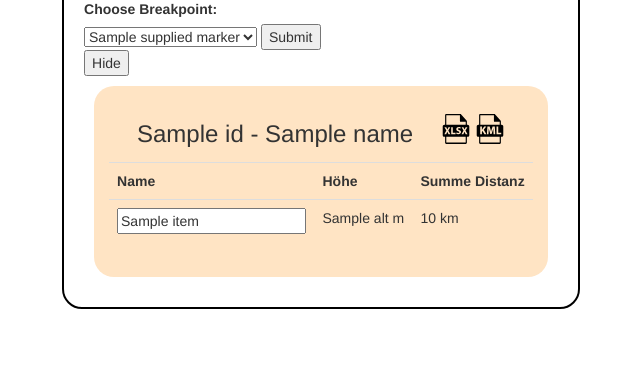
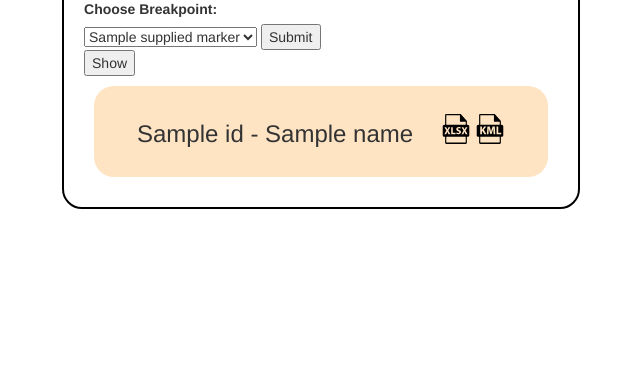
Before and after one commit to Mcimob/MZB_generator, a Flask app: template code/templates/edit_kml.html in a window 1280 px wide. Shown: the part 433-800 px from the top of the page, without its empty margins (319-959 px from the left). Run offline with Flask 3, Linux system fonts and the light colour scheme; the template is opened without the code that fills it: most values are stand-ins (such as "Sample title", 1, 10 or a date in 2020); some libraries are stand-ins or nearby versions.

Commit message:
Default spoilers back to hidden

```diff
--- a/code/templates/edit_kml.html
+++ b/code/templates/edit_kml.html
@@ -43,7 +43,7 @@
           </select>
           <input type="submit" />
         </form>
-        <input class="spoilerbutton" type="button" value="Hide"
+        <input class="spoilerbutton" type="button" value="Show"
           onclick="this.value = this.value == 'Hide' ? 'Show' : 'Hide'" />
         <div class="spoiler">
           <div class="row between">
```
